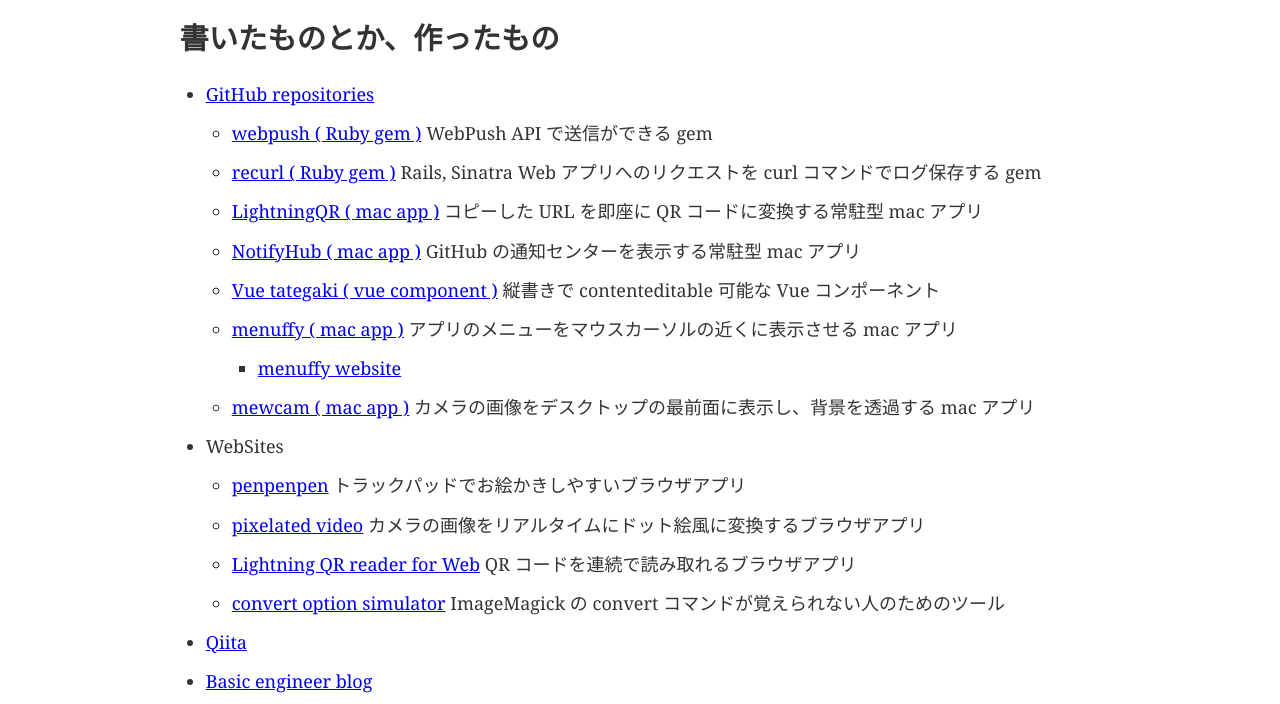
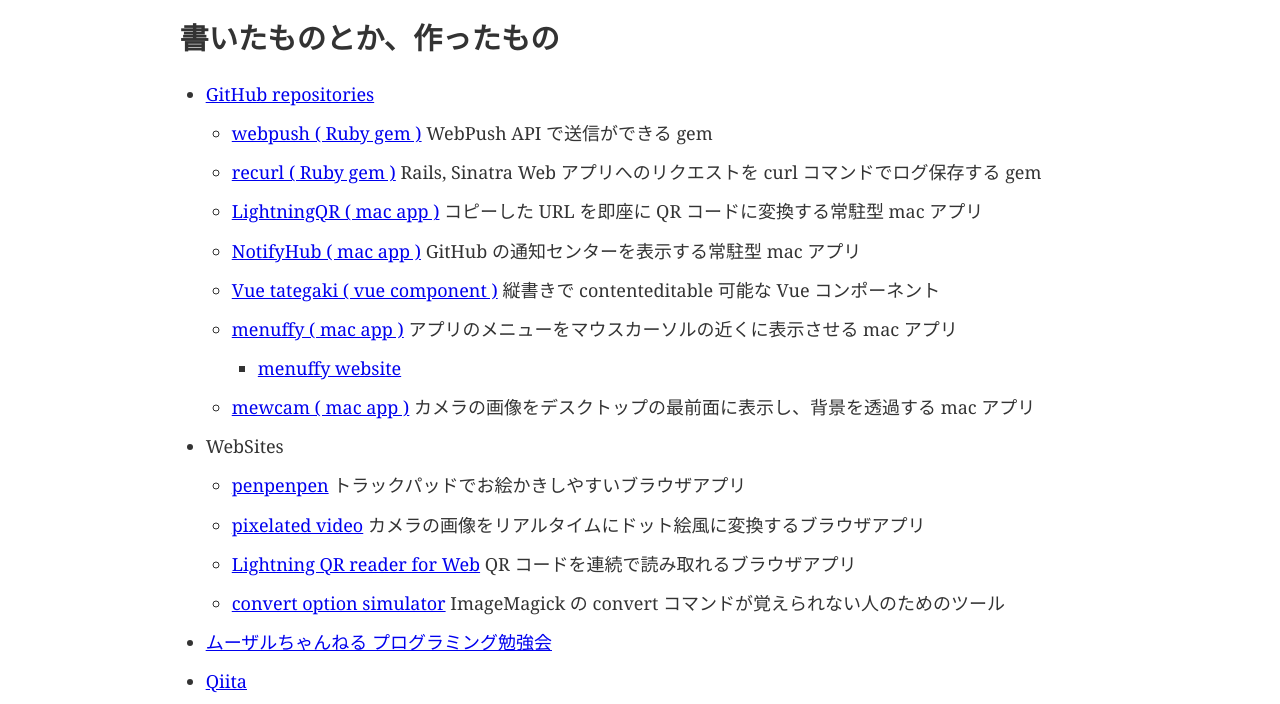
Before and after one commit to zaru/zaru, a Gatsby site: page / in a window 1280 px wide. Shown: the part 223-927 px from the top of the page. Built offline with nearby package versions, Linux system fonts and the light colour scheme; Gatsby itself is replaced by a stand-in of ours.

Commit message:
add youtube link

```diff
--- a/src/pages/index.js
+++ b/src/pages/index.js
@@ -37,6 +37,7 @@
           <li><a href="https://convert-web-simulator.firebaseapp.com/">convert option simulator</a> ImageMagick の convert コマンドが覚えられない人のためのツール</li>
         </ul>
       </li>
+      <li><a href="https://www.youtube.com/channel/UCLPHXwLp90A5R69Eltxo-sg">ムーザルちゃんねる プログラミング勉強会</a></li>
       <li><a href="https://qiita.com/zaru">Qiita</a></li>
       <li><a href="https://tech.basicinc.jp/accounts/zaru">Basic engineer blog</a></li>
       <li><a href="https://medium.com/@zaru">Medium</a></li>
```
